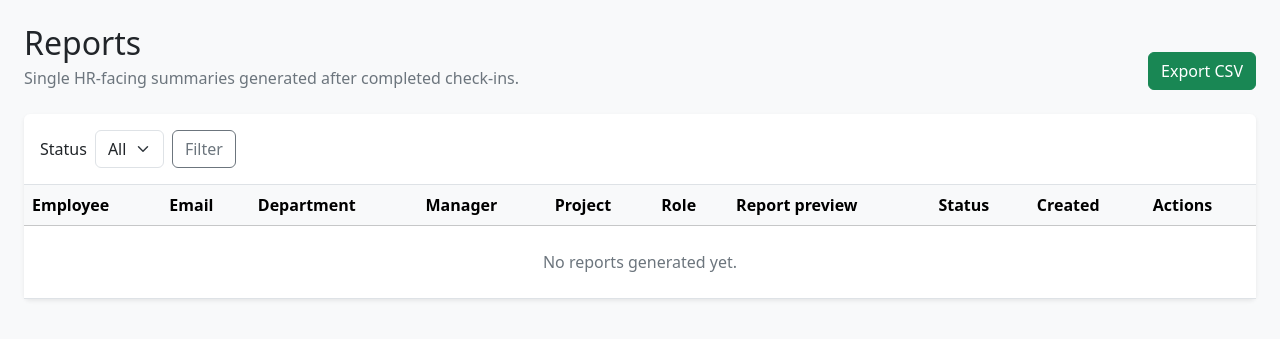
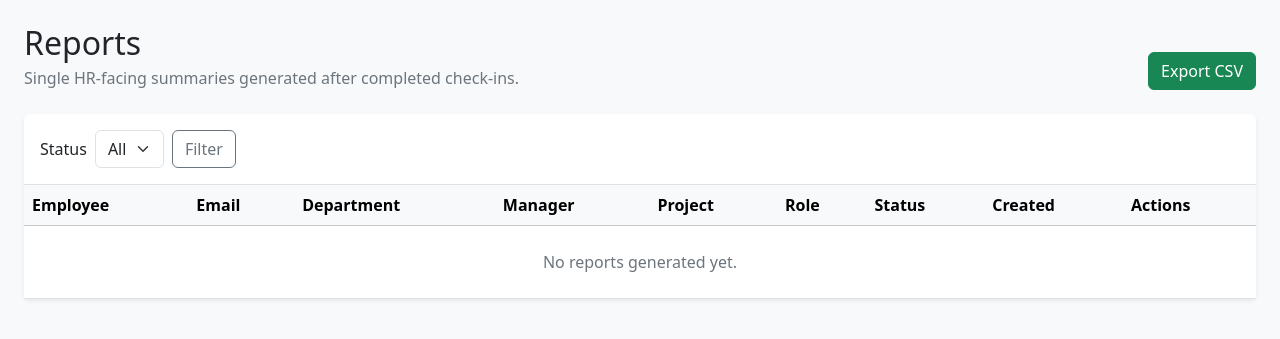
Before and after one commit to sentiment-sense-app/sentiment-sense-app, a FastAPI app: template app/templates/reports.html in a window 1280 px wide. Shown: the part 57-396 px from the top of the page. Run offline with FastAPI, Linux system fonts and the light colour scheme; the template is opened without the code that fills it, so the values that code supplies are empty; parts of the project's set-up code (start-up, migrations or seed data) failed here and were passed over.

Commit message:
Drop report preview column from reports table

```diff
--- a/app/templates/reports.html
+++ b/app/templates/reports.html
@@ -35,7 +35,6 @@
           <th>Manager</th>
           <th>Project</th>
           <th>Role</th>
-          <th>Report preview</th>
           <th>Status</th>
           <th>Created</th>
           <th>Actions</th>
@@ -50,13 +49,12 @@
           <td>{{ report.employee.manager }}</td>
           <td>{{ report.employee.project }}</td>
           <td>{{ report.employee.role }}</td>
-          <td>{{ report.report_markdown[:140] }}{% if report.report_markdown|length > 140 %}...{% endif %}</td>
           <td><span class="badge text-bg-secondary">{{ report.status|report_status_label }}</span></td>
           <td>{{ report.created_at.strftime("%Y-%m-%d %H:%M") }}</td>
           <td><a class="btn btn-sm btn-outline-secondary" href="/admin/reports/{{ report.id }}">View</a></td>
         </tr>
         {% else %}
-        <tr><td colspan="10" class="text-center text-secondary py-4">No reports generated yet.</td></tr>
+        <tr><td colspan="9" class="text-center text-secondary py-4">No reports generated yet.</td></tr>
         {% endfor %}
       </tbody>
     </table>
```
